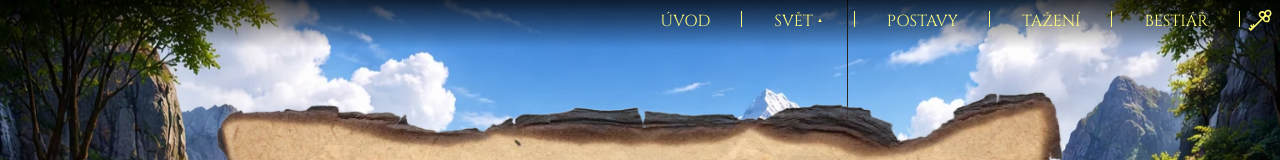
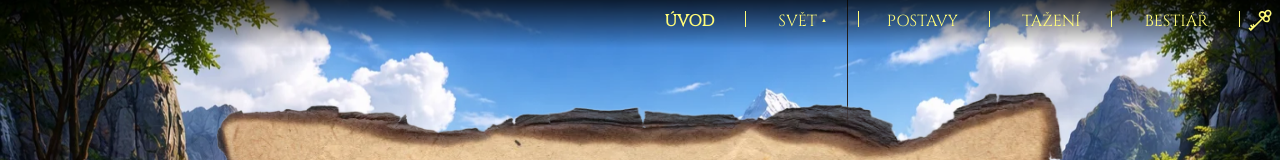
Before and after one commit to Sirotekj/eriwen, a Next.js app: page / in a window 1280 px wide. Shown: the top 160 px of the page. Built offline with nearby package versions, Linux system fonts and the light colour scheme; no server answers.

Commit message:
main menu update

```diff
--- a/components/main-menu/main-menu-mobile.tsx
+++ b/components/main-menu/main-menu-mobile.tsx
@@ -1,8 +1,8 @@
 'use client';
 
 import { useState } from 'react';
-import Link from 'next/link';
 
+import NavLinkMobile from './nav-link-mobile';
 import { IconMenuMobile } from '@/components/utils/svgs/icons';
 
 const MainMenuMobile = () => {
@@ -34,45 +34,49 @@ const MainMenuMobile = () => {
           </button>
         </div>
 
-        <ul className="flex flex-col gap-4 p-4 text-lg">
+        <ul className="flex flex-col p-4 text-lg">
           <li>
-            <Link href="/" onClick={closeMenu}>
+            <NavLinkMobile href="/" onClick={closeMenu}>
               Úvod
-            </Link>
+            </NavLinkMobile>
           </li>
           <li>
-            <Link href="/svet" onClick={closeMenu}>
+            <NavLinkMobile href="/svet" onClick={closeMenu}>
               Svět
-            </Link>
+            </NavLinkMobile>
             <ul className="ml-4 text-base list-disc">
               <li className="ml-1">
-                <Link href="/svet/kraje-a-mista">Kraje a místa</Link>
+                <NavLinkMobile href="/svet/kraje-a-mista">
+                  Kraje a místa
+                </NavLinkMobile>
               </li>
               <li className="ml-1">
-                <Link href="/svet/nabozenstvi">Náboženství</Link>
+                <NavLinkMobile href="/svet/nabozenstvi">
+                  Náboženství
+                </NavLinkMobile>
               </li>
               <li className="ml-1">
-                <Link href="/svet/spojenci">Spojenci</Link>
+                <NavLinkMobile href="/svet/spojenci">Spojenci</NavLinkMobile>
               </li>
               <li className="ml-1">
-                <Link href="/svet/nepratele">Nepřátelé</Link>
+                <NavLinkMobile href="/svet/nepratele">Nepřátelé</NavLinkMobile>
               </li>
             </ul>
           </li>
           <li>
-            <Link href="/postavy" onClick={closeMenu}>
+            <NavLinkMobile href="/postavy" onClick={closeMenu}>
               Postavy
-            </Link>
+            </NavLinkMobile>
           </li>
           <li>
-            <Link href="/tazeni" onClick={closeMenu}>
+            <NavLinkMobile href="/tazeni" onClick={closeMenu}>
               Tažení
-            </Link>
+            </NavLinkMobile>
           </li>
           <li>
-            <Link href="/bestiar" onClick={closeMenu}>
+            <NavLinkMobile href="/bestiar" onClick={closeMenu}>
               Bestiář
-            </Link>
+            </NavLinkMobile>
           </li>
         </ul>
       </div>
--- a/components/main-menu/main-menu-sub.tsx
+++ b/components/main-menu/main-menu-sub.tsx
@@ -1,18 +1,19 @@
-import Link from 'next/link';
+import NavLinkSub from './nav-link-sub';
+
 export default function MainMenuSub() {
   return (
-    <ul className="absolute opacity-0 invisible -left-3 -right-3 border bg-background border-stone-500 py-2 px-4 group-hover:opacity-100 group-hover:visible transition-all duration-200">
+    <ul className="absolute opacity-0 invisible -left-5 -right-5 border bg-background border-stone-500 py-2 px-4 group-hover:opacity-100 group-hover:visible transition-all duration-200">
       <li className="text-center">
-        <Link href="/svet/kraje-a-mista">Kraje a místa</Link>
+        <NavLinkSub href="/svet/kraje-a-mista">Kraje a místa</NavLinkSub>
       </li>
       <li className="text-center">
-        <Link href="/svet/nabozenstvi">Náboženství</Link>
+        <NavLinkSub href="/svet/nabozenstvi">Náboženství</NavLinkSub>
       </li>
       <li className="text-center">
-        <Link href="/svet/spojenci">Spojenci</Link>
+        <NavLinkSub href="/svet/spojenci">Spojenci</NavLinkSub>
       </li>
       <li className="text-center">
-        <Link href="/svet/nepratele">Nepřátelé</Link>
+        <NavLinkSub href="/svet/nepratele">Nepřátelé</NavLinkSub>
       </li>
     </ul>
   );
--- a/components/main-menu/main-menu.tsx
+++ b/components/main-menu/main-menu.tsx
@@ -3,55 +3,33 @@ import MainMenuSub from './main-menu-sub';
 import EditIcon from './main-edit';
 import AuthButtons from './main-signin';
 import MainMenuMobile from './main-menu-mobile';
+import NavLink from './nav-link';
 
 export default function MainMenu() {
   return (
     <>
       <nav className="fixed flex flex-row-reverse w-full top-0 z-100 bg-linear-to-b from-black/75 to-black/0">
         <ul className="text-light font-headlines flex">
-          <li className="menu-item hidden md:inline">
-            <Link
-              className="flex items-center px-8 py-2 text-center uppercase"
-              href="/"
-            >
-              Úvod
-            </Link>
+          <li className="menu-item">
+            <NavLink href="/">Úvod</NavLink>
           </li>
-          <li className="menu-item group hidden md:inline">
-            <Link
-              className="flex items-center px-8 py-2 text-center uppercase"
-              href="/svet"
-            >
-              Svět
-              <span className="text-[6px] ml-1 group-hover:rotate-180 transition-all duration-200">
+          <li className="menu-item -mr-1 group">
+            <NavLink href="/svet">
+              <span className="mr-1">Svět</span>
+              <span className="text-[6px] group-hover:rotate-180 transition-all duration-200">
                 &#9650;
               </span>
-            </Link>
+            </NavLink>
             <MainMenuSub />
           </li>
-          <li className="menu-item hidden md:inline">
-            <Link
-              className="flex items-center px-8 py-2 text-center uppercase"
-              href="/postavy"
-            >
-              Postavy
-            </Link>
+          <li className="menu-item">
+            <NavLink href="/postavy">Postavy</NavLink>
           </li>
-          <li className="menu-item hidden md:inline">
-            <Link
-              className="flex items-center px-8 py-2 text-center uppercase"
-              href="/tazeni"
-            >
-              Tažení
-            </Link>
+          <li className="menu-item">
+            <NavLink href="/tazeni">Tažení</NavLink>
           </li>
-          <li className="menu-item hidden md:inline">
-            <Link
-              className="px-8 py-2 block w-full text-center uppercase"
-              href="/bestiar"
-            >
-              Bestiář
-            </Link>
+          <li className="menu-item">
+            <NavLink href="/bestiar">Bestiář</NavLink>
           </li>
           <li>
             <EditIcon />
@@ -59,7 +37,7 @@ export default function MainMenu() {
           <li>
             <AuthButtons />
           </li>
-          <li className="menu-item md:hidden">
+          <li className="menu-item block md:hidden">
             <MainMenuMobile />
           </li>
         </ul>
--- /dev/null
+++ b/components/main-menu/nav-link-mobile.tsx
@@ -0,0 +1,25 @@
+'use client';
+
+import Link from 'next/link';
+import { usePathname } from 'next/navigation';
+
+type Props = {
+  href: string;
+  children: React.ReactNode;
+  onClick?: () => void;
+};
+
+const NavLinkMobile = ({ href, children }: Props) => {
+  const path = usePathname();
+  const isActive = href === '/' ? path === '/' : path.startsWith(href);
+  return (
+    <Link
+      className={`items-center py-2 uppercase hover:font-bold ${isActive ? 'font-bold' : undefined}`}
+      href={href}
+    >
+      {children}
+    </Link>
+  );
+};
+
+export default NavLinkMobile;
--- /dev/null
+++ b/components/main-menu/nav-link-sub.tsx
@@ -0,0 +1,24 @@
+'use client';
+
+import Link from 'next/link';
+import { usePathname } from 'next/navigation';
+
+type Props = {
+  href: string;
+  children: React.ReactNode;
+};
+
+const NavLinkSub = ({ href, children }: Props) => {
+  const path = usePathname();
+  const isActive = href === '/' ? path === '/' : path.startsWith(href);
+  return (
+    <Link
+      className={`text-center uppercase hover:font-bold ${isActive ? 'font-bold' : undefined}`}
+      href={href}
+    >
+      {children}
+    </Link>
+  );
+};
+
+export default NavLinkSub;
--- /dev/null
+++ b/components/main-menu/nav-link.tsx
@@ -0,0 +1,25 @@
+'use client';
+
+import Link from 'next/link';
+import { usePathname } from 'next/navigation';
+
+type Props = {
+  href: string;
+  children: React.ReactNode;
+  onClick?: () => void;
+};
+
+const NavLink = ({ href, children }: Props) => {
+  const path = usePathname();
+  const isActive = href === '/' ? path === '/' : path.startsWith(href);
+  return (
+    <Link
+      className={`flex items-center px-8 py-2 text-center uppercase hover:font-bold ${isActive ? 'font-bold' : undefined}`}
+      href={href}
+    >
+      {children}
+    </Link>
+  );
+};
+
+export default NavLink;
```
